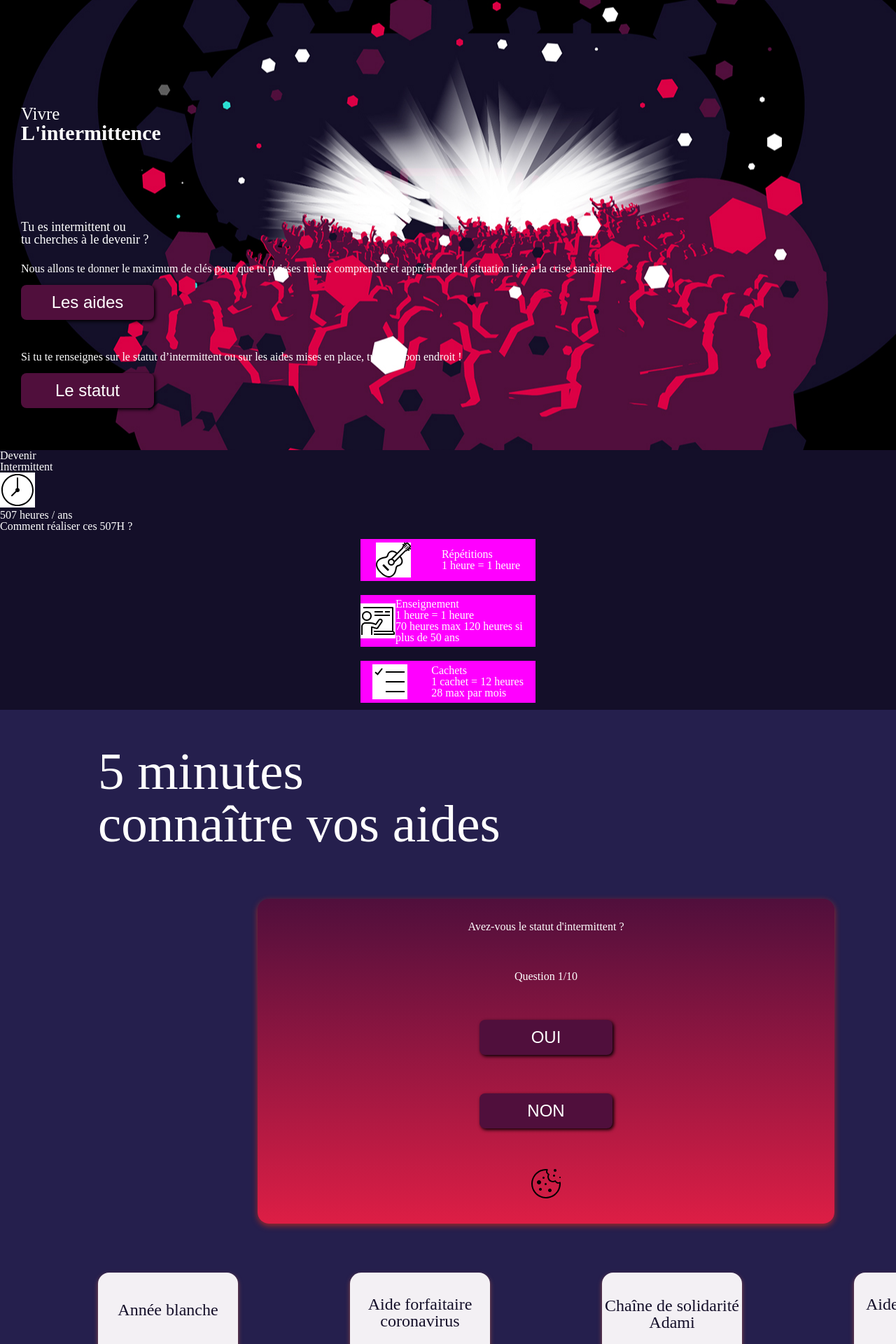
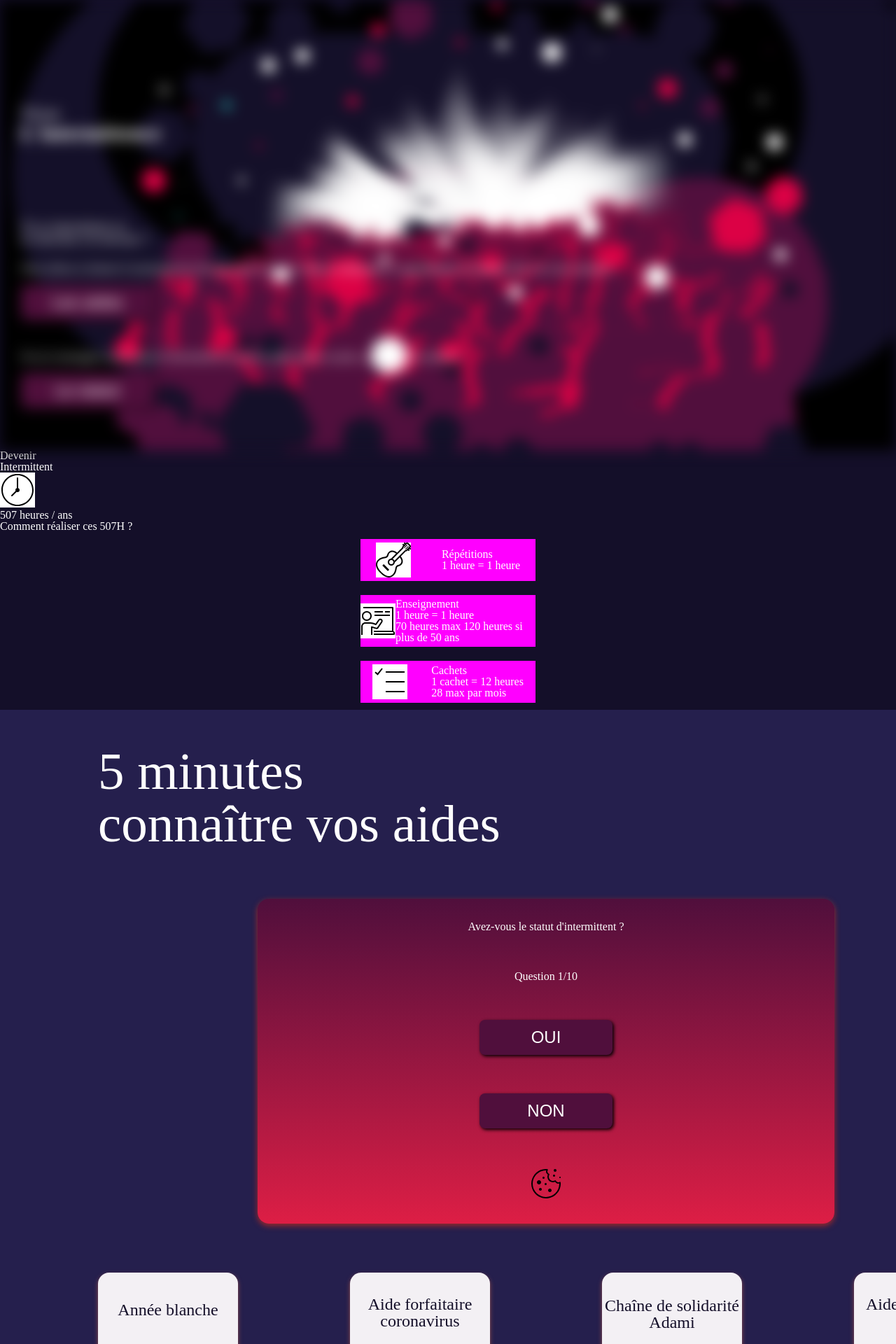
Before and after one commit to MisterAzix/vivre-intermittence, a Jekyll site: the page built from index.md, in a window 1280 px wide. Shown: the top 1920 px of the page at 70% size. Built offline with Jekyll 4.4.1, drawn with Linux system fonts in a browser that asks for light colours.

Commit message:
no changes

```diff
--- a/_sass/layout/_header.scss
+++ b/_sass/layout/_header.scss
@@ -1,7 +1,9 @@
 header {
     background-image: url("/assets/img/header_background.jpg");
+    filter: blur(10px);
+    height: 100%;
+    background-position: center;
     background-repeat: no-repeat;
-    background-position: center;
     padding: 30px;
 
     h1{
```
